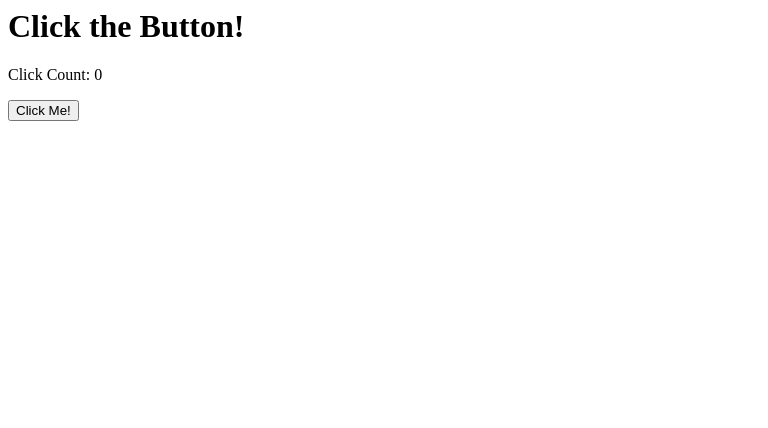
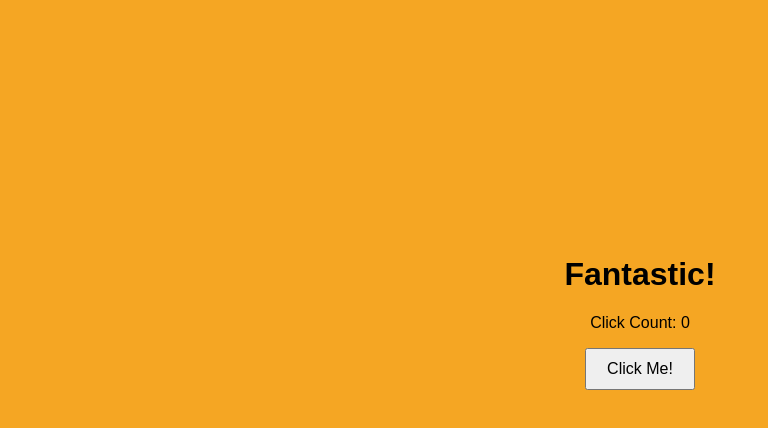
Before and after one commit to seansanchez189/DOMsomething, a plain HTML site: page index.html in a window 1280 px wide. Shown: the whole page, without its empty margins (0-768 px from the left). Drawn offline with Linux system fonts and the light colour scheme.

Commit message:
index.html

```diff
--- a/index.html
+++ b/index.html
@@ -1,3 +1,8 @@
+<head>
+    <link rel="stylesheet" style="text/css" href="style.css">
+</head>
 <h1 id="header">Click the Button!</h1>
+
     <p>Click Count: <span id="click-count">0</span></p>
-<button id="click-button">Click Me!</button><h1
+<button id="click-button">Click Me!</button><h1>
+<script src="script.js"></script>
```
